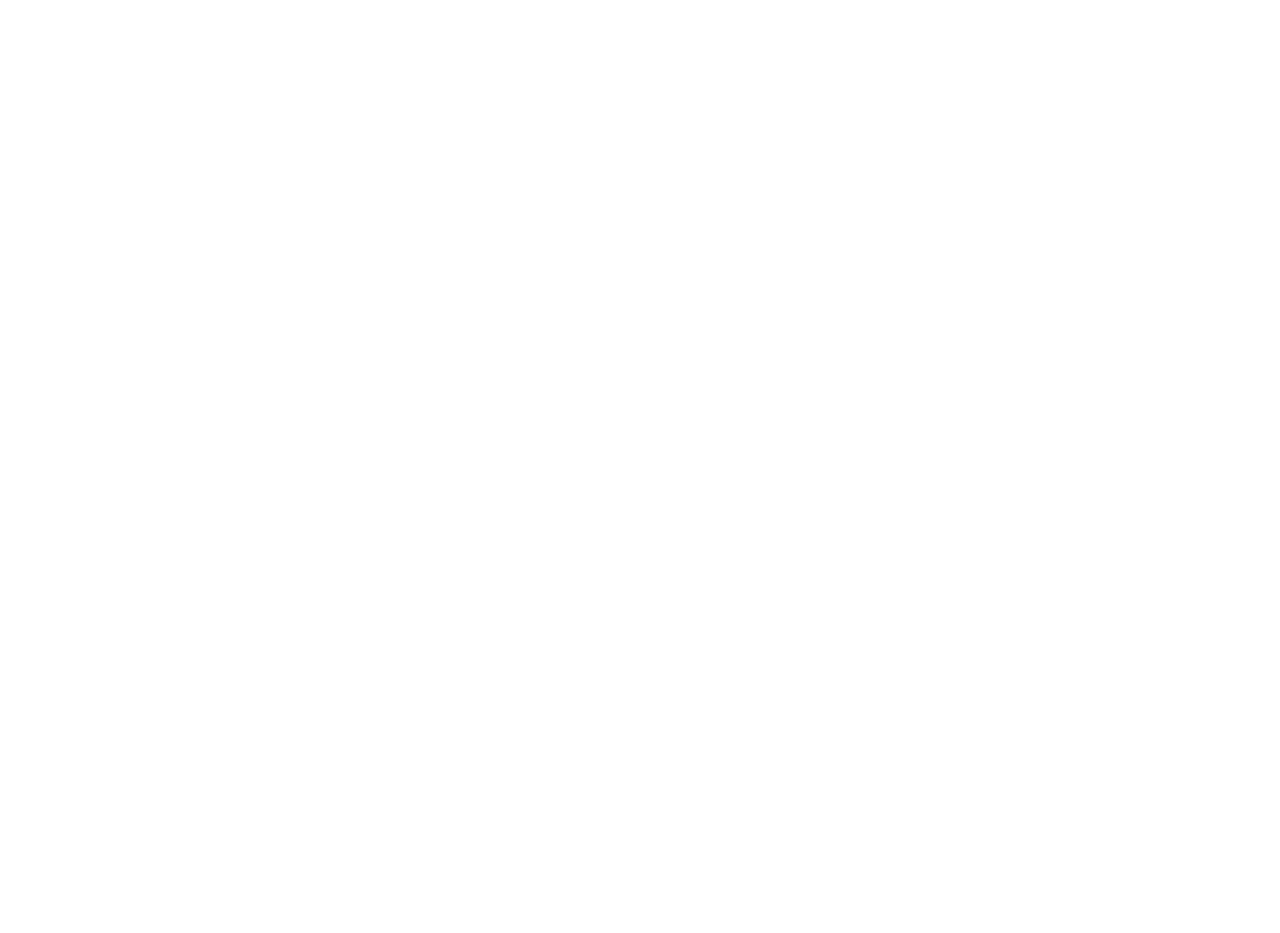
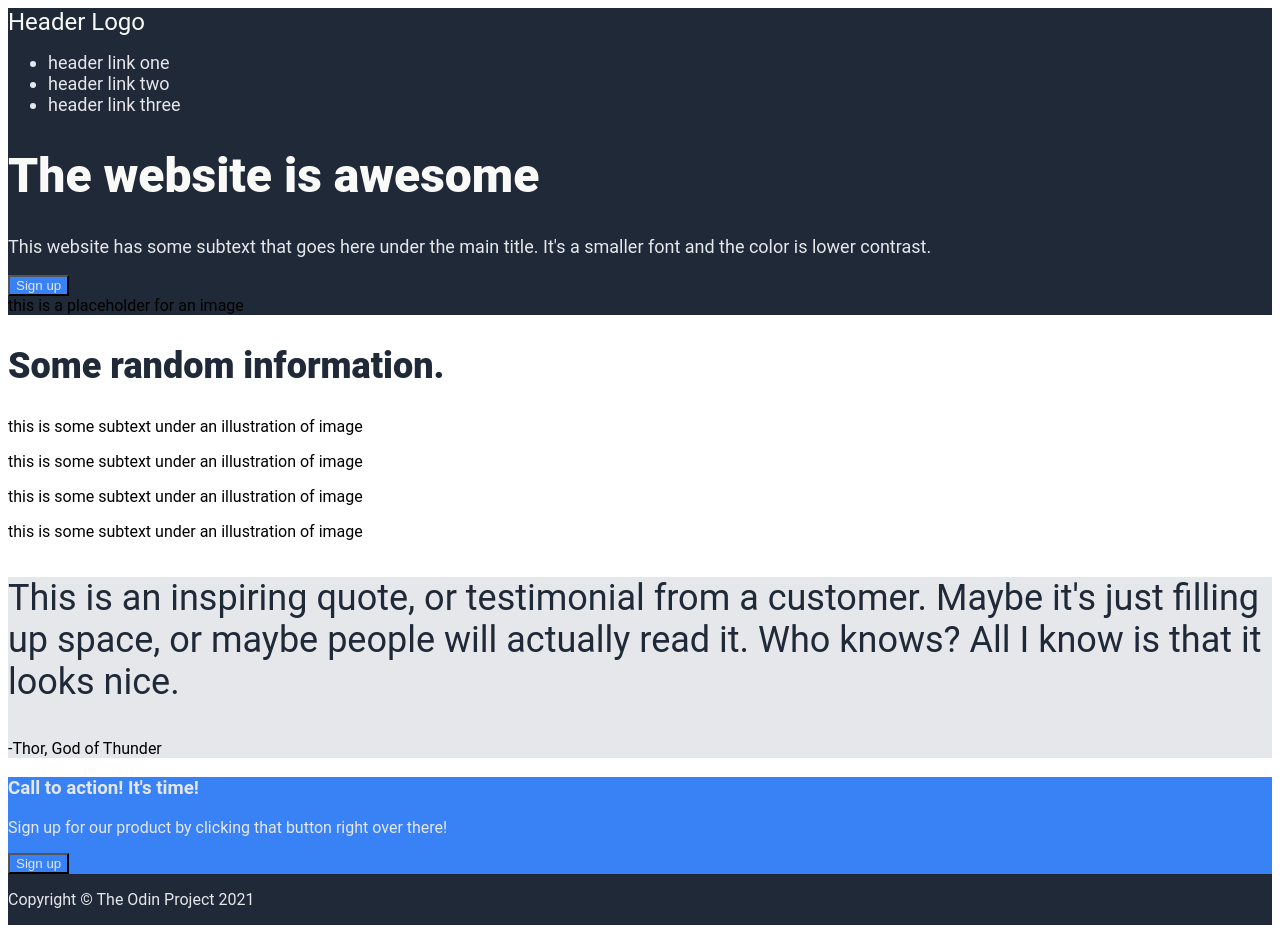
Before and after one commit to selective-barrier/odin-landing-page, a plain HTML site: page index.html in a window 1280 px wide. Before the commit the page ends 800 px from the top, so only its background shows below. Drawn offline with Linux system fonts and the light colour scheme.

Commit message:
Build html barebone, and import ref. styles

```diff
--- a/css/stylesheet.css
+++ b/css/stylesheet.css
@@ -0,0 +1,65 @@
+* {
+  box-sizing: border-box;
+}
+
+body {
+  font-family: Roboto, Georgia, serif;
+  font-size: 16px;
+}
+
+.top,
+.footer {
+  background-color: #1F2937;
+}
+
+.hero > h1 {
+  font-size: 48px;
+  color: #F9FAF8;
+  font-weight: 900;
+}
+
+.hero > p,
+.header-links > ul > li,
+.call-text > *,
+.footer > p,
+button
+{
+  color: #E5E7EB;
+}
+
+.hero > p,
+.header-links > ul > li {
+  font-size: 18px;
+}
+
+
+.logo {
+  font-size: 24px;
+  color: #F9FAF8;
+}
+
+.call,
+button {
+  background-color: #3882F6;
+}
+
+.info > h2 {
+  font-size: 36px;
+  color: #1F2937;
+  font-weight: 900;
+}
+
+.quote-session {
+  background-color: #E5E7EB;
+}
+
+.quote {
+  font-size: 36px;
+  font-style: light italic;
+  color: #1F2937;
+}
+
+.footer{
+  display: flex;
+
+}
--- a/index.html
+++ b/index.html
@@ -6,6 +6,63 @@
     <link rel="stylesheet" href="./css/stylesheet.css">
   </head>
   <body>
+    <div class="top">
+      <div class="header">
+        <div class="logo">Header Logo</div>
+        <div class="header-links">
+          <ul>
+            <li>header link one</li>
+            <li>header link two</li>
+            <li>header link three</li>
+          </ul>
+        </div>
+      </div>
+      <div class="hero">
+        <h1>The website is awesome</h1>
+        <p>This website has some subtext that goes here under the main title. It's a smaller font and the color is lower contrast.</p>
+        <button type="button">Sign up</button>
+        <div class="image">
+          <div>this is a placeholder for an image</div>
+        </div>
+      </div>
+    </div>
+    <div class="content">
+      <div class="info">
+        <h2>Some random information.</h2>
+        <div class="info-boxes">
+          <div class="box">
+            <div></div>
+            <p>this is some subtext under an illustration of image</p>
+          </div>
+          <div class="box">
+            <div></div>
+            <p>this is some subtext under an illustration of image</p>
+          </div>
+          <div class="box">
+            <div></div>
+            <p>this is some subtext under an illustration of image</p>
+          </div>
+          <div class="box">
+            <div></div>
+            <p>this is some subtext under an illustration of image</p>
+          </div>
+        </div>
+      </div>
+      <div class="quote-session">
+        <p class="quote">This is an inspiring quote, or testimonial from a customer. Maybe it's just filling up space, or maybe people will actually read it. Who knows? All I know is that it looks nice.</p>
+        <p class="author">-Thor, God of Thunder</p>
+      </div>
+      <div class="call">
+        <div class="call-text">
+          <h3>Call to action! It's time!</h3>
+          <p>Sign up for our product by clicking that button right over there!</p>
+        </div>
+        <button type="button">Sign up</button>
+      </div>
+    </div>
+    <div class="footer">
+      <p>Copyright © The Odin Project 2021</p>
+    </div>
 
   </body>
 </html>
```
